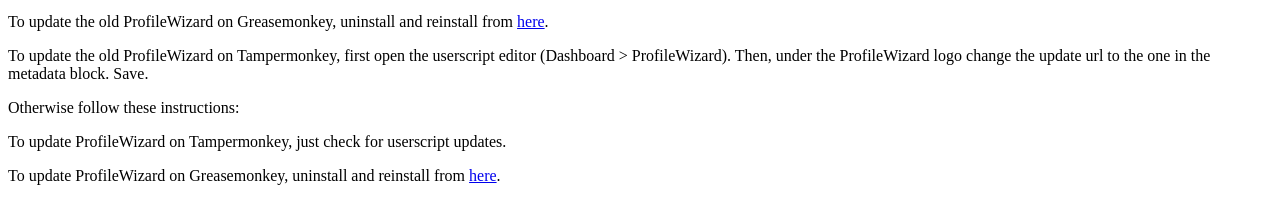
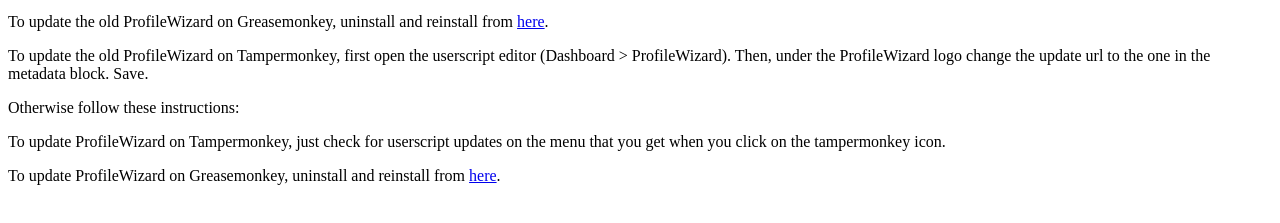
Before and after one commit to hiccup01/ProfileWizard, a plain HTML site: page updateurl.html in a window 1280 px wide. Shown: the part 87-310 px from the top of the page. Drawn offline with Linux system fonts and the light colour scheme.

Commit message:
Update updateurl.html

```diff
--- a/updateurl.html
+++ b/updateurl.html
@@ -11,7 +11,7 @@
 <p>To update the old ProfileWizard on Tampermonkey, first open the userscript editor (Dashboard > ProfileWizard). Then, under the ProfileWizard logo change the update url to the one in the metadata block. Save.</p>
 
 <p>Otherwise follow these instructions:</p>
-<p>To update ProfileWizard on Tampermonkey, just check for userscript updates.</p>
+<p>To update ProfileWizard on Tampermonkey, just check for userscript updates on the menu that you get when you click on the tampermonkey icon.</p>
 <p>To update ProfileWizard on Greasemonkey, uninstall and reinstall from <a href="https://raw.githubusercontent.com/hiccup01/ProfileWizard/master/profile.user.js">here</a>.</p>
 </body>
 </html>
```
